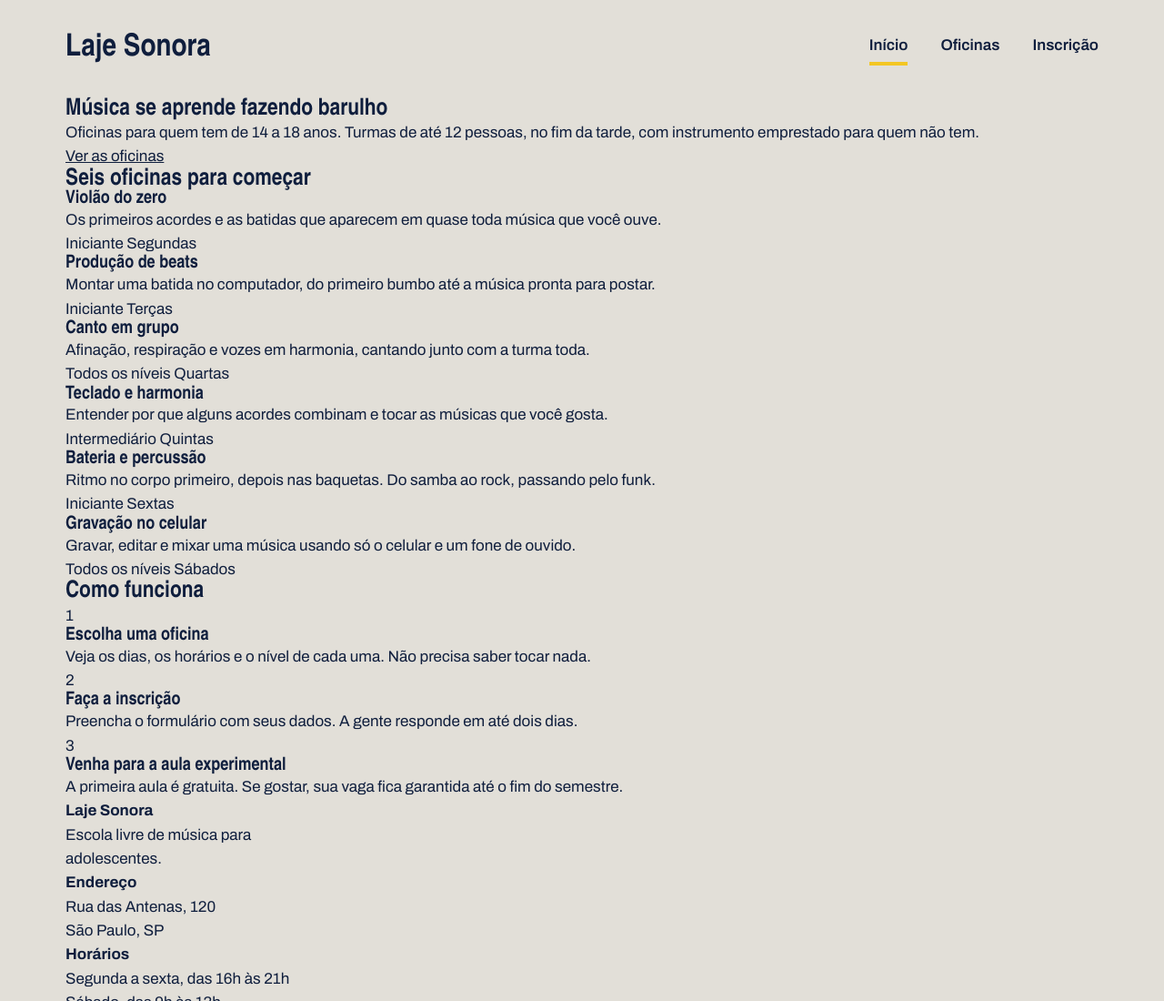
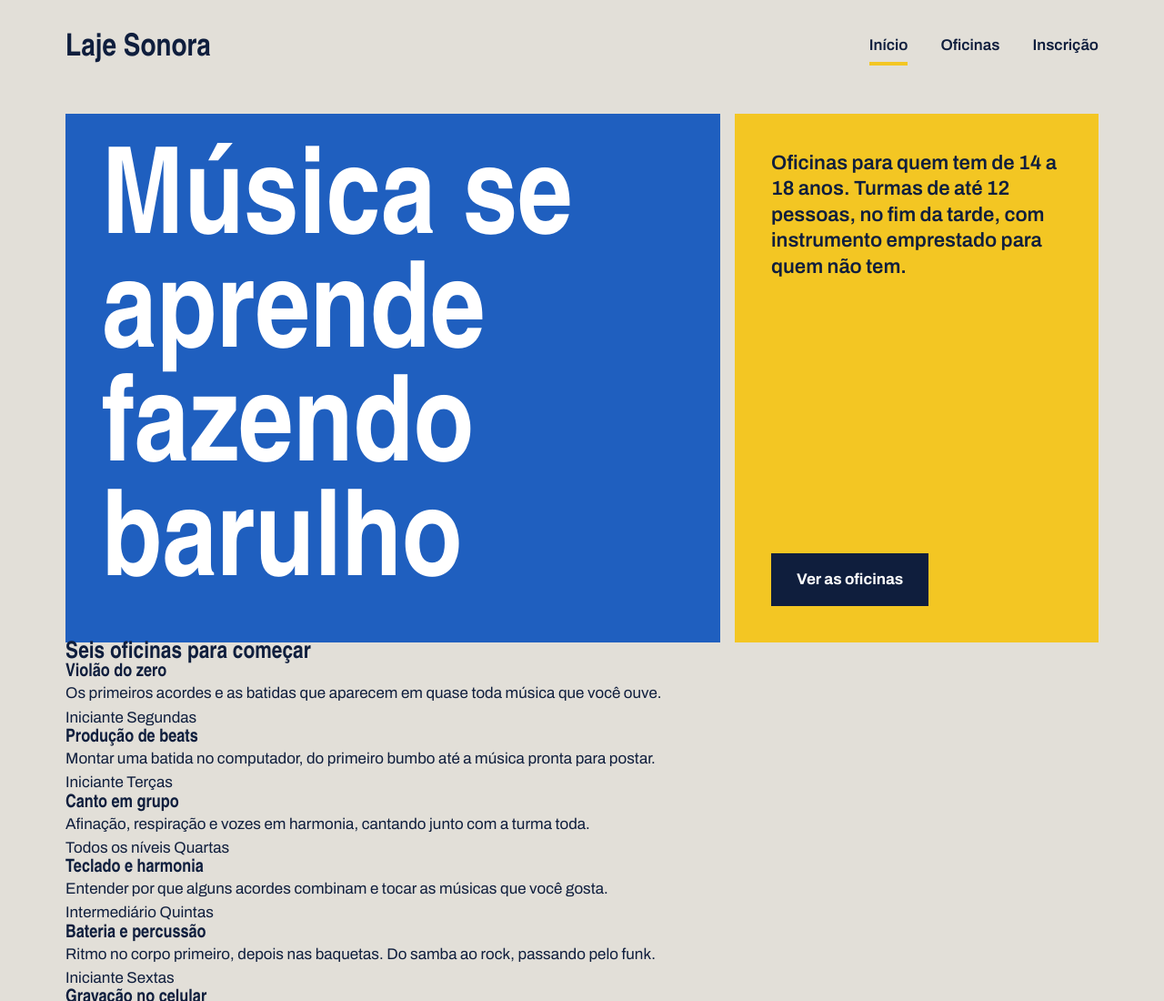
Before and after one commit to Jcmb1of1/laje_sonora, a plain HTML site: page index.html in a window 1280 px wide. Shown: the top 1100 px of the page at 91% size. Drawn offline with Linux system fonts and the light colour scheme; a web font is replaced by a local one.

Commit message:
Cartazes do topo

```diff
--- a/index.css
+++ b/index.css
@@ -73,3 +73,54 @@ h1, h2, h3{
 .menu a.atual{
     border-bottom-color: var(--fita);
 }
+
+.cartazes{
+    margin-top: 16px;
+    display: flex;
+    gap: 16px;
+}
+.cartaz {
+    padding: 40px;
+}
+
+.cartaz-principal{
+    background: var(--caixa-dagua);
+    color: var(--branco);
+    flex: 2;
+}
+
+.cartaz-principal h1{
+    font-size: 132px;
+    max-width: 9ch;
+}
+
+.cartaz-lateral{
+    background: var(--fita);
+    flex: 1;
+    display: flex;
+    flex-direction: column;
+    justify-content: space-between;
+    gap: 32px;
+    align-items: flex-start;
+}
+
+.cartaz-lateral p{
+    font-size: 22px;
+    font-weight: 600;
+    line-height: 1.3;
+}
+
+.botao{
+    background: var(--tinta);
+    color: var(--branco);
+    font-weight: 700;
+    text-decoration: none;
+    padding: 16px 28px;
+    font-family: var(--fonte-texto);
+    font-size: 17px;
+    cursor: pointer;
+}
+
+.botao:hover{
+    background: var(--caixa-dagua);
+}
```
